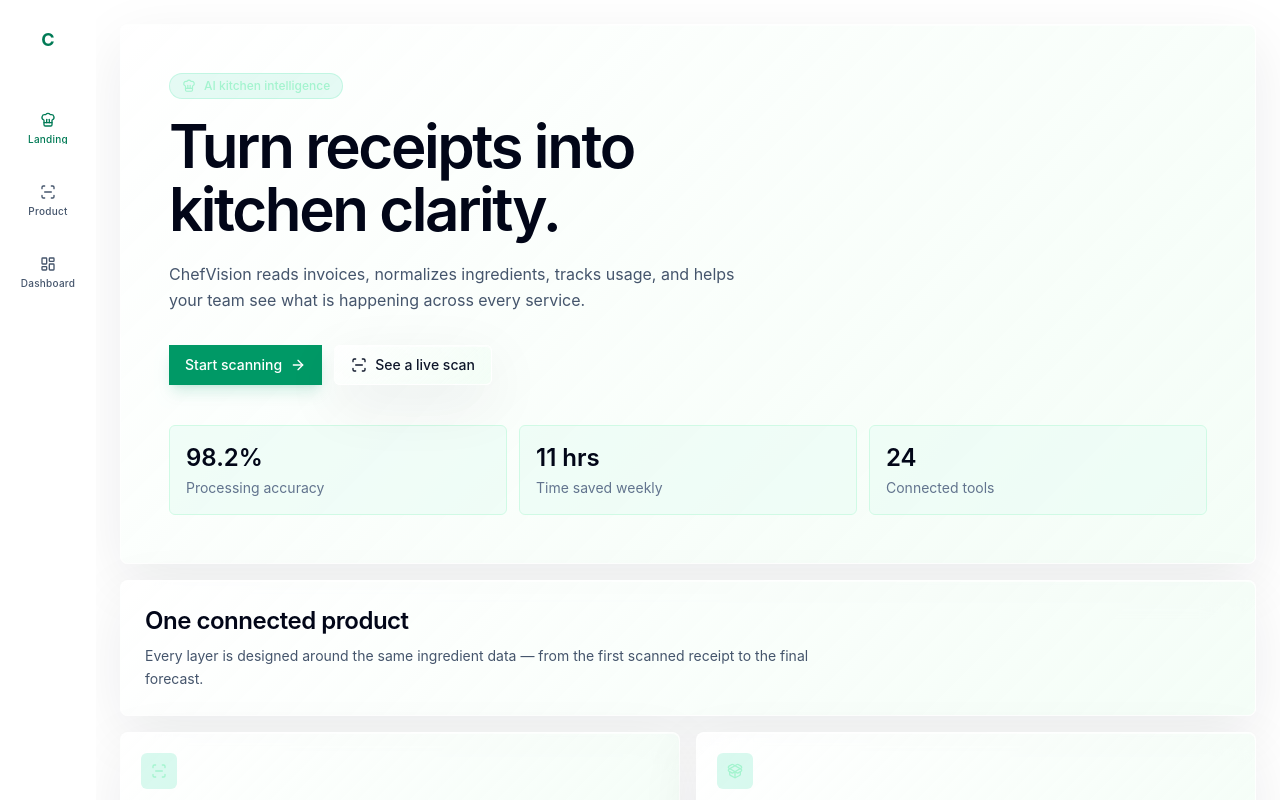
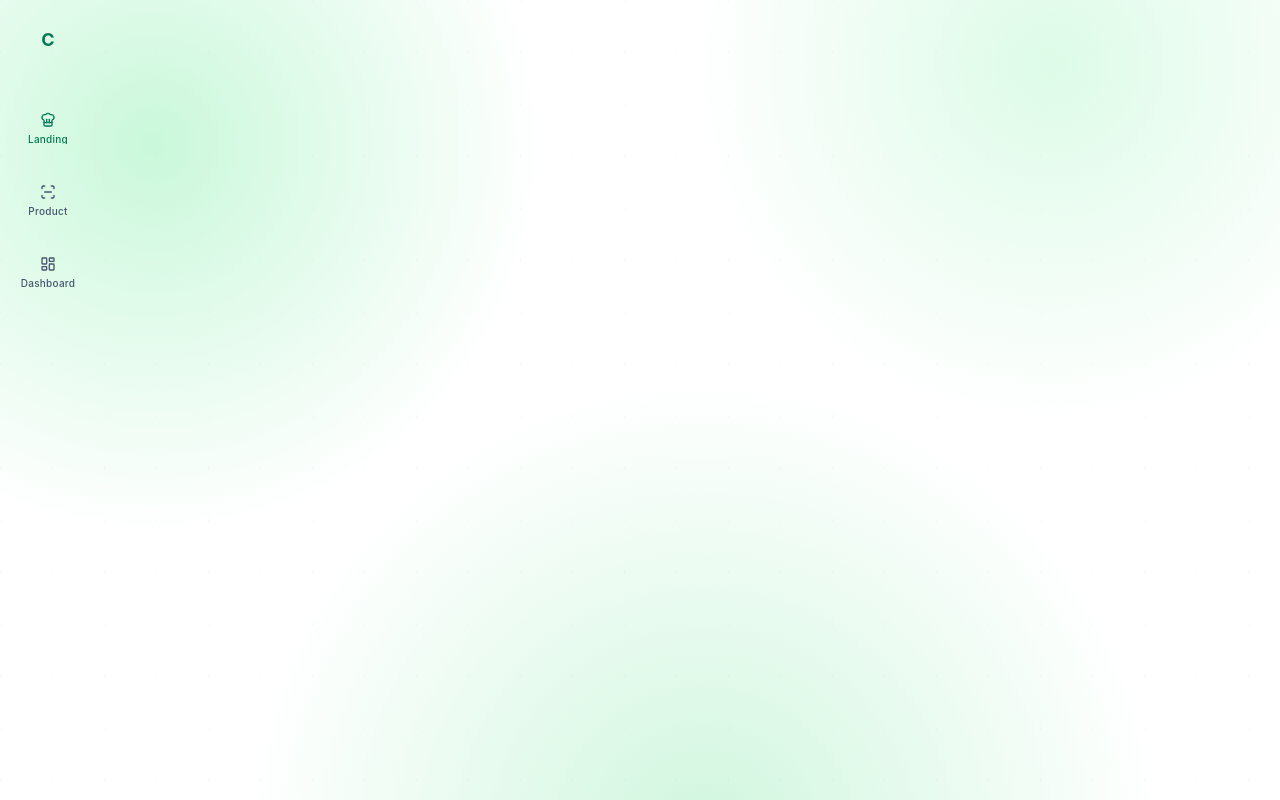
Before and after one commit to girithc/ChefVision-AI, a React (Vite) app in the folder frontend/: page / in a window 1280 px wide. Built offline with nearby package versions, Linux system fonts and the light colour scheme.

Commit message:
refactor(frontend): unify base background under transparent shell

```diff
--- a/frontend/src/App.tsx
+++ b/frontend/src/App.tsx
@@ -14,17 +14,7 @@
   const [activePage, setActivePage] = useState('landing')
 
   return (
-    <div className="relative h-screen overflow-hidden bg-white">
-      <div
-        aria-hidden
-        className="absolute inset-0 -z-10 bg-[radial-gradient(circle_at_12%_18%,rgba(134,239,172,0.44),transparent_30%),radial-gradient(circle_at_82%_8%,rgba(187,247,208,0.5),transparent_28%),radial-gradient(circle_at_55%_105%,rgba(74,222,128,0.26),transparent_42%)]"
-      />
-      <div
-        aria-hidden
-        className="absolute inset-0 -z-10 bg-[linear-gradient(115deg,rgba(15,23,42,0.035)_1px,transparent_1px),linear-gradient(65deg,rgba(15,23,42,0.025)_1px,transparent_1px)] bg-[size:52px_52px] [mask-image:radial-gradient(circle_at_center,black,transparent_78%)]"
-      />
-
-      <div className="flex h-full">
+    <div className="flex h-screen overflow-hidden bg-transparent">
       <aside className="h-full w-20 shrink-0 bg-transparent sm:w-24">
         <SidebarNav
           items={navItems}
@@ -33,7 +23,7 @@
         />
       </aside>
 
-        <main className="h-full min-w-0 flex-1 overflow-y-auto">
+      <main className="h-full min-w-0 flex-1 overflow-y-auto bg-transparent">
         {activePage === 'landing' ? (
           <LandingPage />
         ) : activePage === 'product' ? (
@@ -51,6 +41,5 @@
         )}
       </main>
     </div>
-    </div>
   )
 }
--- a/frontend/src/landing/LandingPage.tsx
+++ b/frontend/src/landing/LandingPage.tsx
@@ -1,13 +1,3 @@
-import { HeroSection } from './sections/HeroSection'
-import { PlatformSection } from './sections/PlatformSection'
-import { CtaSection } from './sections/CtaSection'
-
 export function LandingPage() {
-  return (
-    <div className="space-y-4 px-4 py-5 sm:px-6 sm:py-6">
-      <HeroSection />
-      <PlatformSection />
-      <CtaSection />
-    </div>
-  )
+  return <div className="h-full" aria-label="Landing background" />
 }
--- a/frontend/src/landing/sections/CtaSection.tsx
+++ /dev/null
@@ -1,24 +0,0 @@
-import { Button } from '@styles/ui/button'
-import { Input } from '@styles/ui/input'
-
-export function CtaSection() {
-  return (
-    <section className="glass-panel rounded-lg p-7 sm:p-10">
-      <div className="flex flex-col gap-6 md:flex-row md:items-end md:justify-between">
-        <div className="max-w-xl">
-          <h2 className="text-3xl font-semibold tracking-[-0.03em] text-slate-950">
-            See your kitchen clearly.
-          </h2>
-          <p className="mt-3 text-sm leading-relaxed text-slate-600">
-            Join the early access group and get a walkthrough tailored to your
-            restaurant group.
-          </p>
-        </div>
-        <form className="flex w-full max-w-sm gap-2" onSubmit={(event) => event.preventDefault()}>
-          <Input placeholder="Work email" type="email" required />
-          <Button type="submit">Request</Button>
-        </form>
-      </div>
-    </section>
-  )
-}
--- a/frontend/src/landing/sections/HeroSection.tsx
+++ /dev/null
@@ -1,50 +0,0 @@
-import { ArrowRight, ChefHat, ScanLine } from 'lucide-react'
-import { Button } from '@styles/ui/button'
-
-export function HeroSection() {
-  return (
-    <section className="glass-panel rounded-lg p-8 sm:p-12">
-      <div className="max-w-3xl">
-        <p className="mb-4 inline-flex items-center gap-2 rounded-full border border-emerald-300/25 bg-emerald-400/10 px-3 py-1 text-xs font-medium text-emerald-200">
-          <ChefHat className="size-3.5" />
-          AI kitchen intelligence
-        </p>
-        <h1 className="text-balance text-5xl font-semibold leading-[1.05] tracking-[-0.04em] text-slate-950 sm:text-6xl">
-          Turn receipts into kitchen clarity.
-        </h1>
-        <p className="mt-5 max-w-xl text-base leading-relaxed text-slate-600">
-          ChefVision reads invoices, normalizes ingredients, tracks usage, and helps
-          your team see what is happening across every service.
-        </p>
-        <div className="mt-8 flex flex-wrap items-center gap-3">
-          <Button asChild>
-            <a href="#platform">
-              Start scanning
-              <ArrowRight />
-            </a>
-          </Button>
-          <Button variant="glass">
-            <ScanLine />
-            See a live scan
-          </Button>
-        </div>
-      </div>
-
-      <div className="mt-10 grid gap-3 sm:grid-cols-3">
-        {[
-          { label: 'Processing accuracy', value: '98.2%' },
-          { label: 'Time saved weekly', value: '11 hrs' },
-          { label: 'Connected tools', value: '24' },
-        ].map((item) => (
-          <div
-            key={item.label}
-            className="rounded-md border border-emerald-100 bg-emerald-50/70 p-4"
-          >
-            <div className="text-2xl font-semibold text-slate-950">{item.value}</div>
-            <div className="mt-1 text-sm text-slate-500">{item.label}</div>
-          </div>
-        ))}
-      </div>
-    </section>
-  )
-}
--- a/frontend/src/landing/sections/PlatformSection.tsx
+++ /dev/null
@@ -1,55 +0,0 @@
-import { ChefHat, LineChart, PackageOpen, ScanLine } from 'lucide-react'
-import { Card, CardDescription, CardHeader, CardTitle } from '@styles/ui/card'
-
-const features = [
-  {
-    icon: ScanLine,
-    title: 'Receipt intelligence',
-    copy: 'Extract vendors, quantities, costs, and dates with human-review workflows.',
-  },
-  {
-    icon: PackageOpen,
-    title: 'Ingredient library',
-    copy: 'Turn messy line items into clean inventory records your team can trust.',
-  },
-  {
-    icon: LineChart,
-    title: 'Usage forecasting',
-    copy: 'Connect purchasing patterns to service volume and upcoming demand.',
-  },
-  {
-    icon: ChefHat,
-    title: 'Kitchen-ready UI',
-    copy: 'Built for speed during prep, service, receiving, and end-of-week reviews.',
-  },
-]
-
-export function PlatformSection() {
-  return (
-    <section id="platform" className="space-y-4">
-      <div className="glass-panel rounded-lg p-6">
-        <h2 className="text-2xl font-semibold tracking-[-0.02em] text-slate-950">
-          One connected product
-        </h2>
-        <p className="mt-2 max-w-2xl text-sm leading-relaxed text-slate-600">
-          Every layer is designed around the same ingredient data — from the first
-          scanned receipt to the final forecast.
-        </p>
-      </div>
-
-      <div className="grid gap-4 md:grid-cols-2">
-        {features.map((feature) => (
-          <Card key={feature.title} className="rounded-lg">
-            <CardHeader>
-              <div className="mb-3 flex size-9 items-center justify-center rounded-md bg-emerald-400/15 text-emerald-200">
-                <feature.icon className="size-4" />
-              </div>
-              <CardTitle>{feature.title}</CardTitle>
-              <CardDescription>{feature.copy}</CardDescription>
-            </CardHeader>
-          </Card>
-        ))}
-      </div>
-    </section>
-  )
-}
--- a/frontend/src/styles/globals.css
+++ b/frontend/src/styles/globals.css
@@ -20,9 +20,27 @@
     margin: 0;
     min-width: 320px;
     min-height: 100vh;
-    background: #ffffff;
     color: var(--color-foreground);
     font-family: var(--font-sans);
+    background-color: #ffffff;
+    background-image:
+      radial-gradient(circle at 12% 18%, rgba(134, 239, 172, 0.44), transparent 30%),
+      radial-gradient(circle at 82% 8%, rgba(187, 247, 208, 0.5), transparent 28%),
+      radial-gradient(circle at 55% 105%, rgba(74, 222, 128, 0.26), transparent 42%),
+      linear-gradient(115deg, rgba(15, 23, 42, 0.035) 1px, transparent 1px),
+      linear-gradient(65deg, rgba(15, 23, 42, 0.025) 1px, transparent 1px);
+    background-size:
+      auto,
+      auto,
+      auto,
+      52px 52px,
+      52px 52px;
+    background-repeat:
+      no-repeat,
+      no-repeat,
+      no-repeat,
+      repeat,
+      repeat;
     -webkit-font-smoothing: antialiased;
     -moz-osx-font-smoothing: grayscale;
   }
@@ -43,10 +61,6 @@
 }
 
 @utility glass-active {
-  background: linear-gradient(
-    135deg,
-    rgb(220 252 231 / 0.95),
-    rgb(240 253 244 / 0.78)
-  );
+  background: transparent;
   border-color: rgb(134 239 172 / 0.8);
 }
```
Lines whose indentation alone changed are shown as unchanged.
